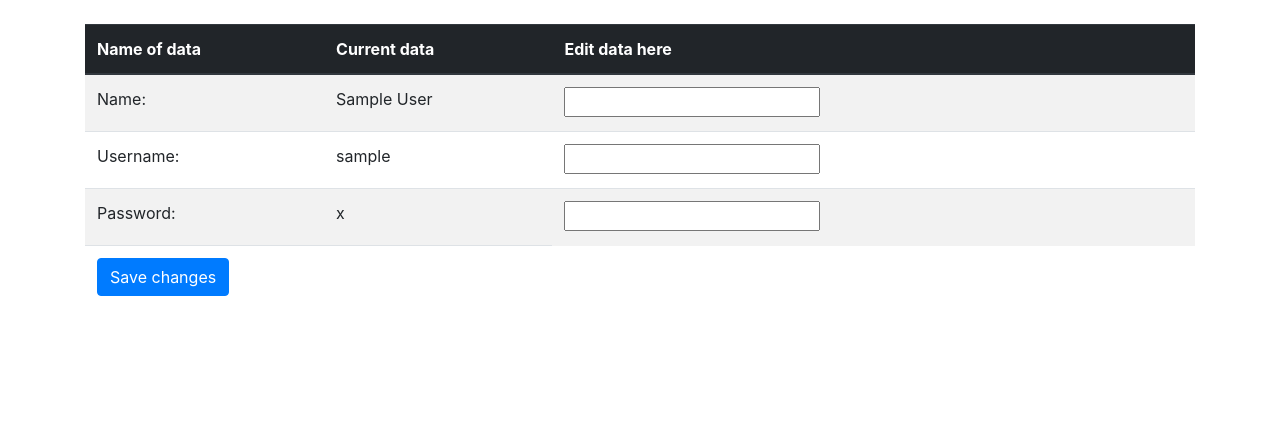
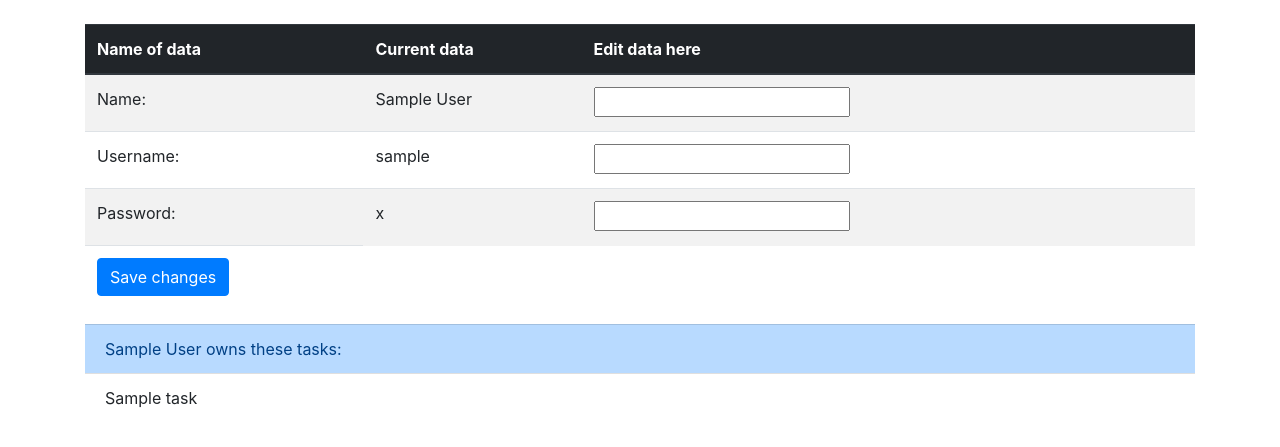
Before and after one commit to strajama/tsoha-todolist, a Flask app: page /auth/information/ in a window 1280 px wide. Shown: the part 56-503 px from the top of the page. Run offline with Flask 2, Linux system fonts and the light colour scheme; a user stored in the database is signed in; tables that the repository leaves empty hold one stand-in row (values such as "Sample post"); some libraries are stand-ins or nearby versions.

Commit message:
user information tulostusnäkymää ja muita näkymiä tehty

```diff
--- a/application/auth/views.py
+++ b/application/auth/views.py
@@ -4,6 +4,7 @@ from flask_login import login_user, logout_user, current_user, login_required
 from application import app, db
 from application.auth.models import User
 from application.auth.forms import LoginForm
+from application.tasks.models import Task
 
 @app.route("/auth/login", methods = ["GET", "POST"])
 def auth_login():
@@ -46,7 +47,7 @@ def auth_create():
 @login_required
 def auth_information():
 
-    return render_template("auth/information.html", form = LoginForm())
+    return render_template("auth/information.html", form = LoginForm(), tasks = Task.find_users_tasks(current_user.id))
 
 @app.route("/auth/information/", methods = ["POST"])
 @login_required
--- a/application/tasks/models.py
+++ b/application/tasks/models.py
@@ -31,11 +31,21 @@ class Task(Base):
         self.estimated_time = estimated_time
 
     @staticmethod
-    def find_user(id):
-        stmt = text("SELECT Account.name FROM Account WHERE (Account.id = :id);").params(id=id)
+    def find_users_tasks(id):
+        stmt = text("SELECT Task.name FROM Task WHERE (Task.Account_id = :id);").params(id=id)
         res = db.engine.execute(stmt)
         response = []
         for row in res:
             response.append({"name":row[0]})
 
         return response
+
+    @staticmethod
+    def find_task_id(name):
+        stmt =text("SELECT Task.id FROM Task WHERE (Task.name = :name);").params(name=name)
+        res = db.engine.execute(stmt)
+        response = []
+        for row in res:
+            response.append({"name":row[0]})
+
+        return response
--- a/application/templates/auth/information.html
+++ b/application/templates/auth/information.html
@@ -47,13 +47,30 @@
                     </ul>
                 </td>
             </tr>
+            <tr>
+                <td>
+                    <input type="submit" class="btn btn-primary" value="Save changes"/>
+                </td>
+            </tr>
+    </table>
+</form>
 
-            <td colspan="2">
-              <input type="submit" class="btn btn-primary" value="Save changes"/>
-            </td>
-          </tr>
-        </table>
-      </form>
+{% if tasks is defined and tasks%}
+<ul class="list-group list-group-flush">
+  <li class="list-group-item list-group-item-primary">
+    {{ current_user.name }} owns these tasks:
+  </li>
+  {% for task in tasks %}
+  <li class="list-group-item">
+    {{task.name}}
+  </li>
+  {% endfor %}
+</ul>
+{% else %}
+    <div class="alert alert-warning" role="alert">
+        {{current_user.name}} doesn't own any tasks.
+    </div>
+{% endif %}
 
 {% else %}
     <div class="alert alert-warning" role="alert">
```
Also changed, not shown: application/auth/models.py (line endings or trailing spaces).
